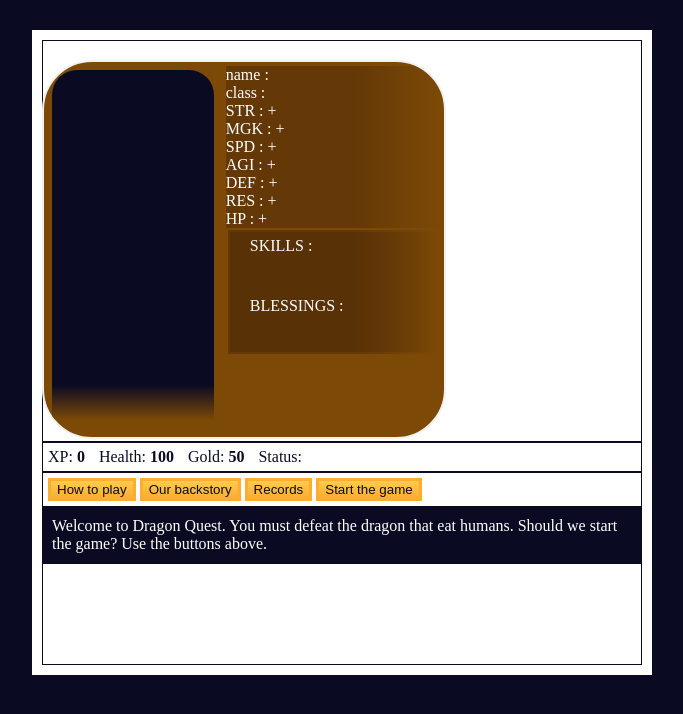
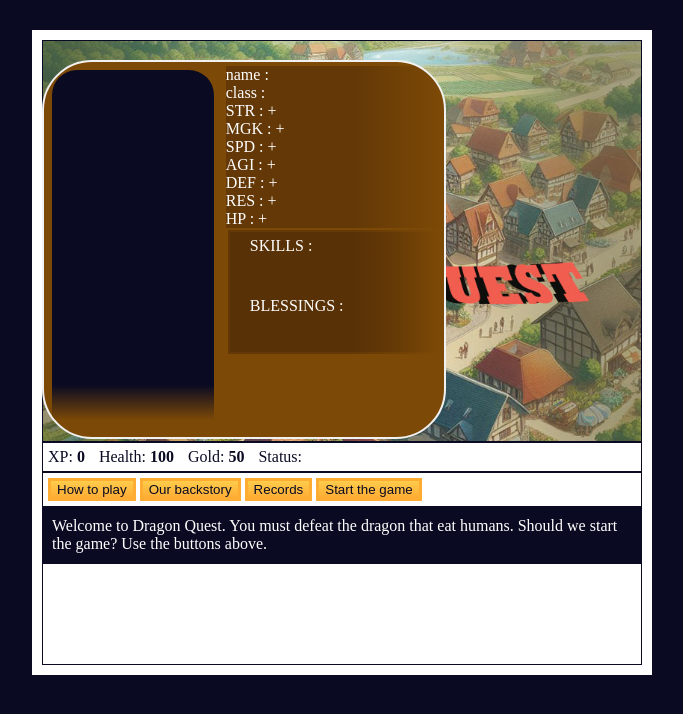
Before and after one commit to PaoloDno/RPG-game, a plain HTML site: page index.html in a window 1280 px wide. Shown: the whole page, without its empty margins (298-981 px from the left). Drawn offline with Linux system fonts and the light colour scheme.

Commit message:
Update rpg.css

```diff
--- a/rpg.css
+++ b/rpg.css
@@ -54,7 +54,7 @@ button {
   border: 0.2px solid #0a0a23;
   background-position: center;
   background-size: cover;
-  background-image: url(cover.jpg);
+  background-image: url(bgimages/cover.jpg);
   transition: background-image 1s ease-in-out;
   overflow: hidden;
 }
```
